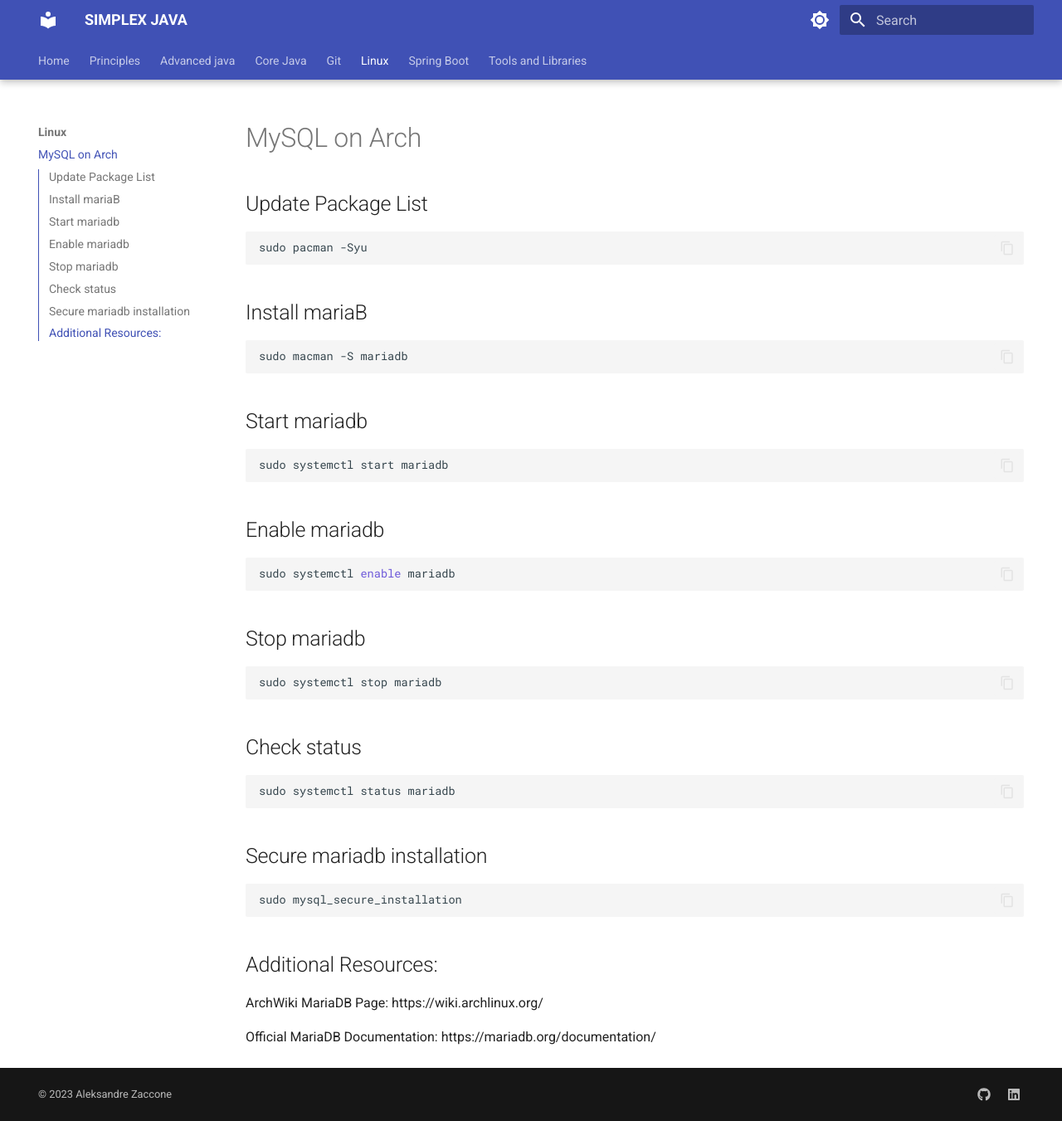
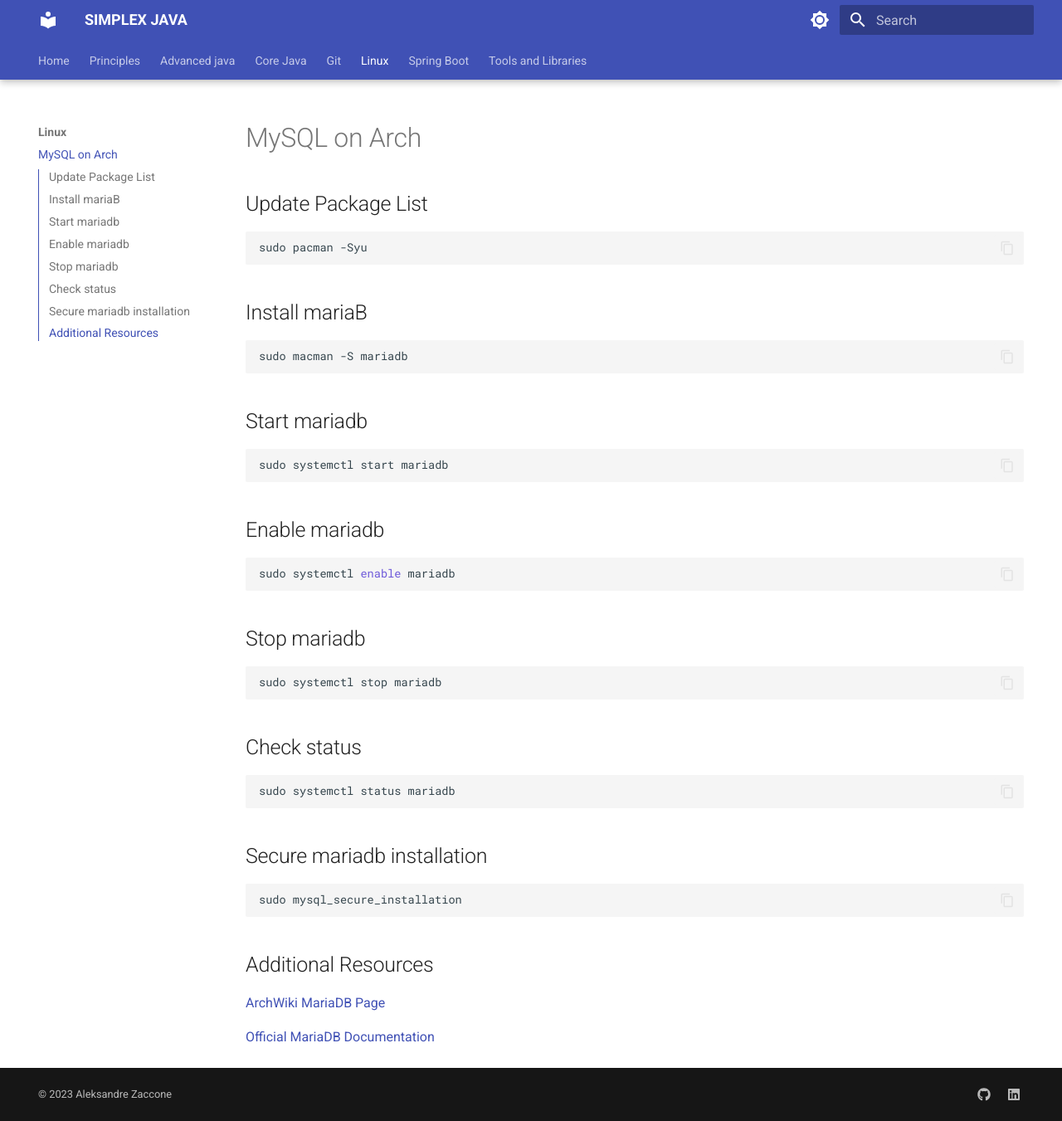
Before and after one commit to aleksandre-zaccone/simplex-java, an MkDocs documentation site: the page built from docs/Linux/MySQL on ARCH.md, in a window 1280 px wide and 1351 px high. Shown: the whole window at 83% size. Built offline with MkDocs 1.6.1 and Material for MkDocs 9.7.7, drawn with Linux system fonts in a browser that asks for light colours.

Commit message:
fixed url links

````diff
--- a/docs/Linux/MySQL on ARCH.md
+++ b/docs/Linux/MySQL on ARCH.md
@@ -36,8 +36,8 @@ sudo systemctl status mariadb
 sudo mysql_secure_installation
 ```
 
-## Additional Resources:
+## Additional Resources
 
-ArchWiki MariaDB Page: https://wiki.archlinux.org/
+[ArchWiki MariaDB Page](https://wiki.archlinux.org)
 
-Official MariaDB Documentation: https://mariadb.org/documentation/
+[Official MariaDB Documentation](https://mariadb.org/documentation)
````
